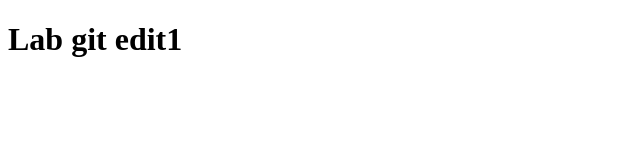
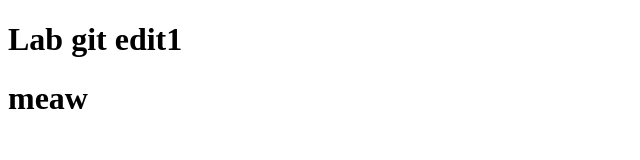
Before and after one commit to kitipong251240/Lab04, a plain HTML site: page index.html in a window 1280 px wide. Shown: the whole page, without its empty margins (0-640 px from the left). Drawn offline with Linux system fonts and the light colour scheme.

Commit message:
Ver3
sdfdsf

```diff
--- a/index.html
+++ b/index.html
@@ -7,5 +7,6 @@
 </head>
 <body>
     <h1>Lab git edit1</h1>
+    <h1>meaw</h1>
 </body>
 </html>
```
